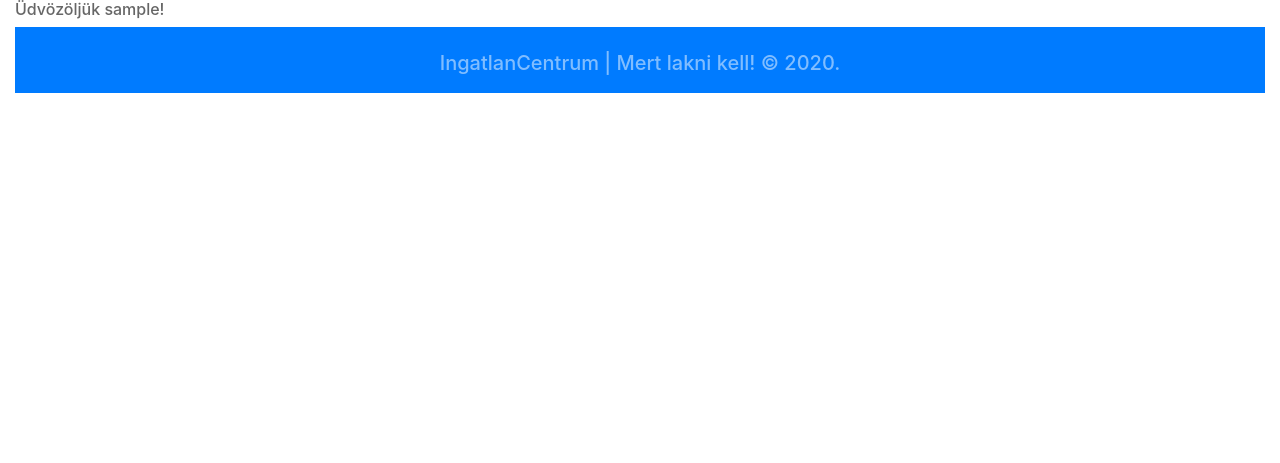
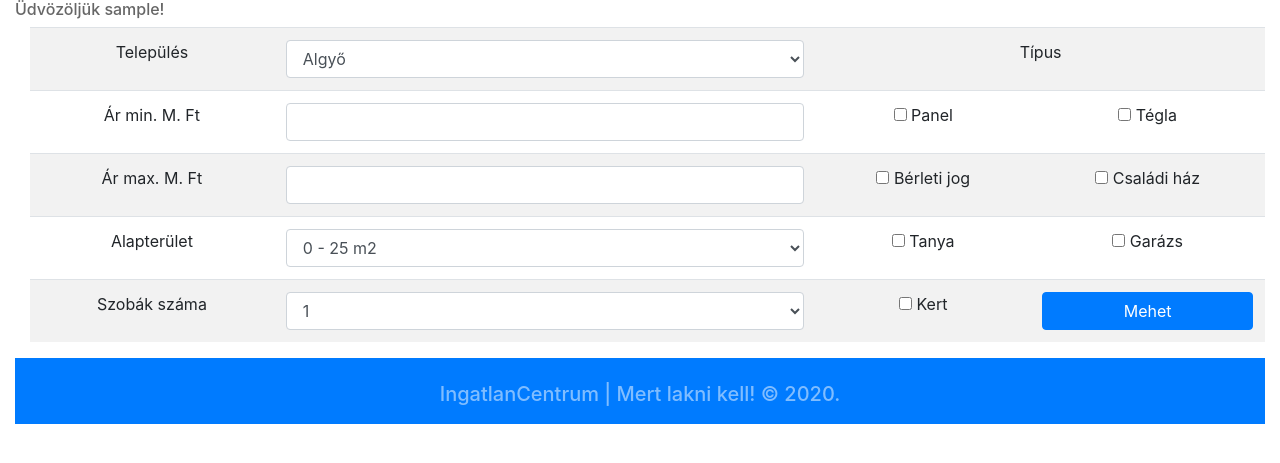
Before and after one commit to MiklosArpad/szakdolgozat, a PHP site: page /ingatlanok.php in a window 1280 px wide. Shown: the part 96-559 px from the top of the page. Run offline with PHP 8.4, Linux system fonts and the light colour scheme; the visitor is signed in with stand-in values (Sample User, id 1); data comes from the database, SQL or seed files in the repository; data that the repository does not hold is empty.

Commit message:
Update ingatlanok.php

```diff
--- a/WEB/ingatlanok.php
+++ b/WEB/ingatlanok.php
@@ -8,8 +8,77 @@
         <div class="container-fluid">
             <div class="row">
                 <div class="col-12">
-                    <?php require_once 'html/navbar.php'; ?>
+                    <?php
+                    require_once 'html/navbar.php';
+
+                    if (!isset($_SESSION['user'])) {
+                        header('Location: index.php');
+                    }
+                    ?>
                     <h6>Üdvözöljük <?php echo $_SESSION['username']; ?>!</h6>
+                    <div id="keresofelulet">
+                        <table class="table table-striped">
+                            <tr>
+                                <td>Település</td>
+                                <td>
+                                    <select id="varosok" class=" form-control">
+
+                                    </select>
+                                </td>
+                                <td colspan="2">Típus</td>
+                            </tr>
+                            <tr>
+                                <td>Ár min. M. Ft</td>
+                                <td>
+                                    <input type="text" class=" form-control">
+                                </td>
+                                <td><input type="checkbox" /> Panel</td>
+                                <td><input type="checkbox" /> Tégla</td>
+                            </tr>
+                            <tr>
+                                <td>Ár max. M. Ft</td>
+                                <td>
+                                    <input type="text" class=" form-control">
+                                </td>
+
+                                <td><input type="checkbox" /> Bérleti jog</td>
+                                <td><input type="checkbox" /> Családi ház</td>
+                            </tr>
+                            <tr>
+                                <td>Alapterület</td>
+                                <td>
+                                    <select class=" form-control">
+                                        <option>0 - 25 m2</option>
+                                        <option>25 - 50 m2</option>
+                                        <option>50 - 75 m2</option>
+                                        <option>75 - 100 m2</option>
+                                        <option>100 - m2</option>
+                                    </select>
+                                </td>
+                                <td><input type="checkbox" /> Tanya</td>
+                                <td><input type="checkbox" /> Garázs</td>
+                            </tr>
+                            <tr>
+                                <td>Szobák száma</td>
+                                <td>
+                                    <select class=" form-control">
+                                        <option>1</option>
+                                        <option>2</option>
+                                        <option>3</option>
+                                        <option>4</option>
+                                        <option>5</option>
+                                        <option>6</option>
+                                        <option>7</option>
+                                        <option>8</option>
+                                        <option>9</option>
+                                        <option>10</option>
+                                    </select>
+                                </td>
+                                <td><input type="checkbox" /> Kert</td>
+                                <td><button class="btn btn-primary" id="keresIngatlan">Mehet</button></td>
+                            </tr>
+                        </table>
+                    </div>
                     <div id="ingatlanok"></div>
                     <?php require_once 'html/footer.php'; ?>
                 </div>
@@ -17,7 +86,3 @@
         </div>
     </body>
 </html>
-<?php
-if (!isset($_SESSION['user'])) {
-    header('Location: index.php');
-}
```
